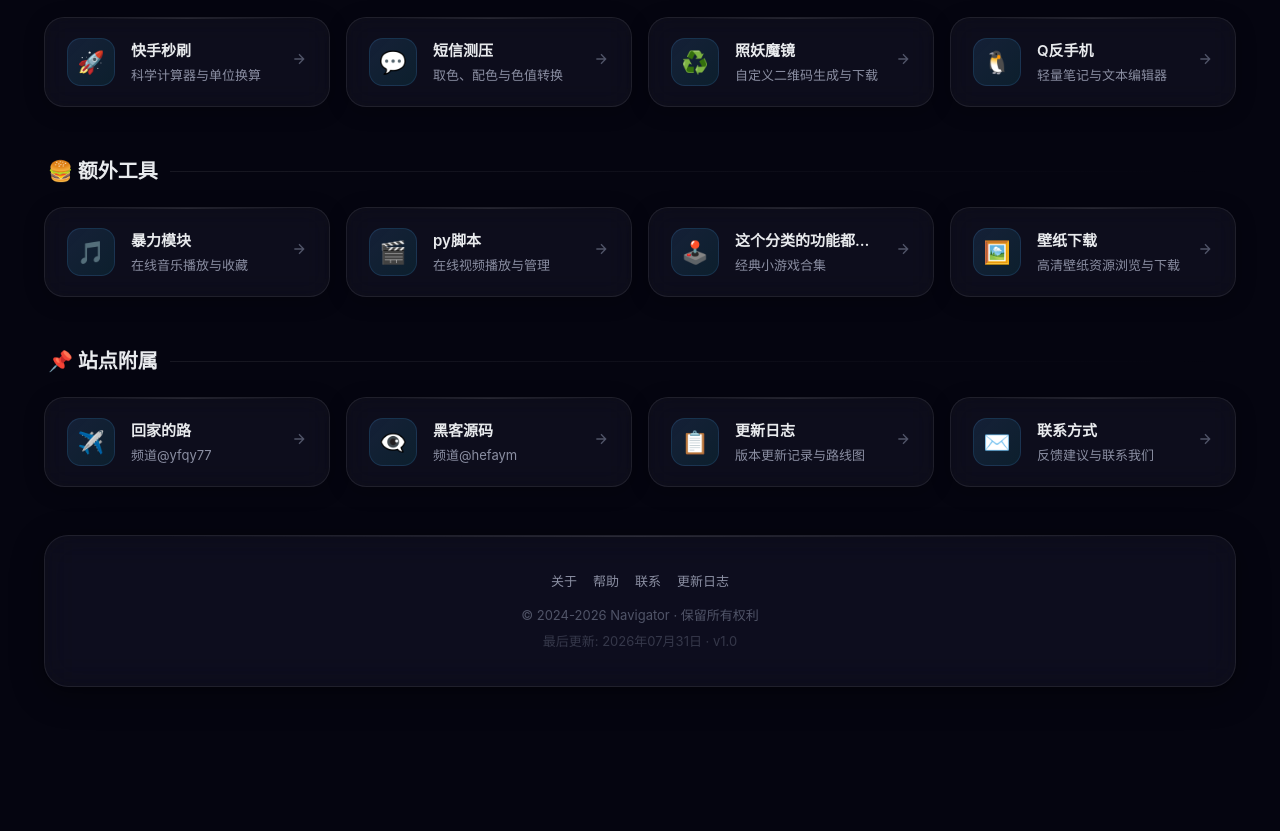
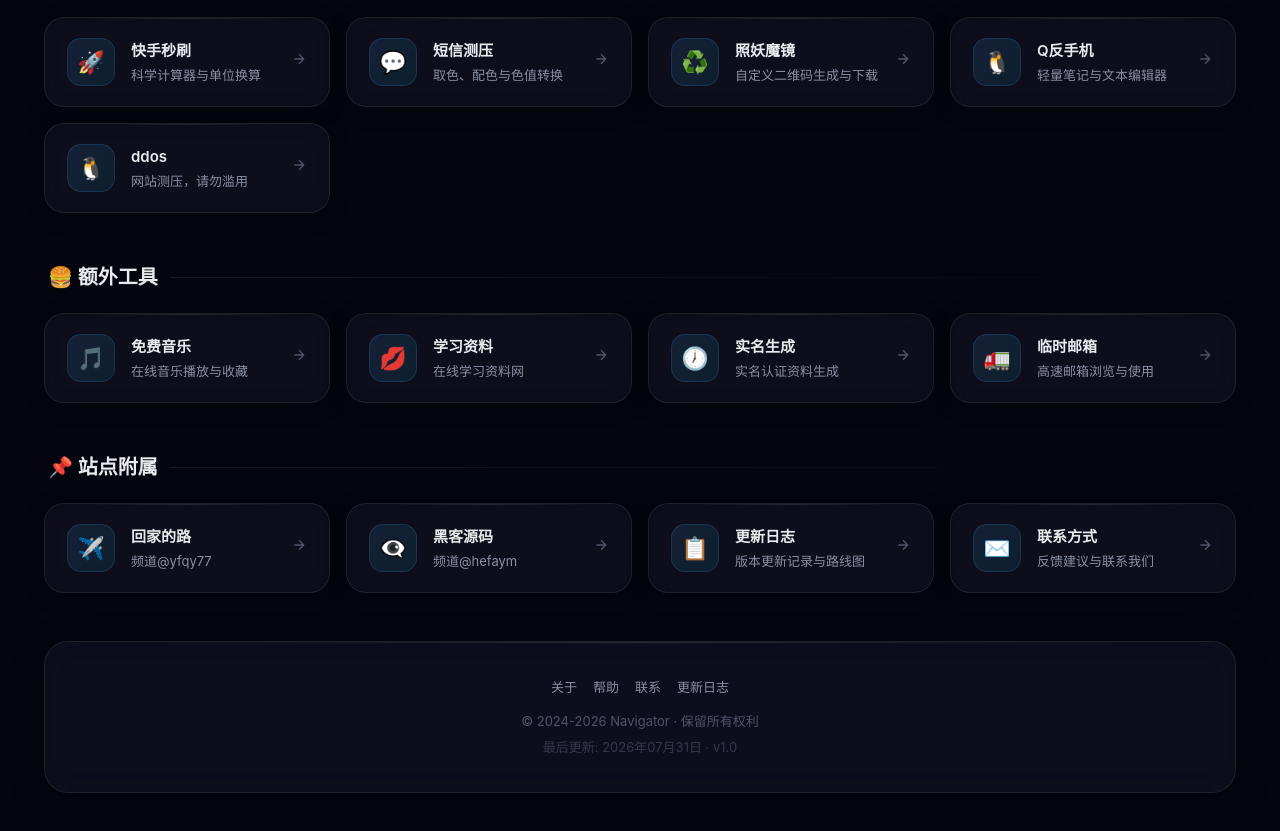
Before and after one commit to Cfpl998/bingdaogj, a plain HTML site: page index.html in a window 1280 px wide. Shown: the part 813-1644 px from the top of the page. Before the commit the page ends 1540 px from the top, so only its background shows below. Drawn offline with Linux system fonts and the light colour scheme.

Commit message:
Update navigation cards in index.html

```diff
--- a/index.html
+++ b/index.html
@@ -871,6 +871,18 @@ img { max-width:100%; display:block; }
         </span>
       </a>
 
+      <a class="nav-card" href="qb.html"
+         data-title="在线记事本" data-desc="轻量笔记与文本编辑器" data-category="日常工具">
+        <div class="card-icon">🐧</div>
+        <div class="card-info">
+          <h3 class="card-title">ddos</h3>
+          <p class="card-desc">网站测压，请勿滥用</p>
+        </div>
+        <span class="card-arrow">
+          <svg viewBox="0 0 24 24" fill="none" stroke="currentColor" stroke-width="2"><path d="M5 12h14M12 5l7 7-7 7"/></svg>
+        </span>
+      </a>
+
     </div>
   </section>
 
@@ -882,11 +894,11 @@ img { max-width:100%; display:block; }
     </div>
     <div class="card-grid">
 
-      <a class="nav-card" href="404.html"
+      <a class="nav-card" href="music.html"
          data-title="音乐播放器" data-desc="在线音乐播放与收藏" data-category="影音娱乐">
         <div class="card-icon">🎵</div>
         <div class="card-info">
-          <h3 class="card-title">暴力模块</h3>
+          <h3 class="card-title">免费音乐</h3>
           <p class="card-desc">在线音乐播放与收藏</p>
         </div>
         <span class="card-arrow">
@@ -894,36 +906,36 @@ img { max-width:100%; display:block; }
         </span>
       </a>
 
-      <a class="nav-card" href="404.html"
+      <a class="nav-card" href="huangyou.html"
          data-title="视频播放器" data-desc="在线视频播放与管理" data-category="影音娱乐">
-        <div class="card-icon">🎬</div>
+        <div class="card-icon">💋</div>
         <div class="card-info">
-          <h3 class="card-title">py脚本</h3>
-          <p class="card-desc">在线视频播放与管理</p>
+          <h3 class="card-title">学习资料</h3>
+          <p class="card-desc">在线学习资料网</p>
         </div>
         <span class="card-arrow">
           <svg viewBox="0 0 24 24" fill="none" stroke="currentColor" stroke-width="2"><path d="M5 12h14M12 5l7 7-7 7"/></svg>
         </span>
       </a>
 
-      <a class="nav-card" href="404.html"
+      <a class="nav-card" href="shim.html"
          data-title="在线小游戏" data-desc="经典小游戏合集" data-category="影音娱乐">
-        <div class="card-icon">🕹️</div>
+        <div class="card-icon">🕖</div>
         <div class="card-info">
-          <h3 class="card-title">这个分类的功能都没更新好</h3>
-          <p class="card-desc">经典小游戏合集</p>
+          <h3 class="card-title">实名生成</h3>
+          <p class="card-desc">实名认证资料生成</p>
         </div>
         <span class="card-arrow">
           <svg viewBox="0 0 24 24" fill="none" stroke="currentColor" stroke-width="2"><path d="M5 12h14M12 5l7 7-7 7"/></svg>
         </span>
       </a>
 
-      <a class="nav-card" href="404.html"
+      <a class="nav-card" href="SMYP.html"
          data-title="壁纸下载" data-desc="高清壁纸资源浏览与下载" data-category="影音娱乐">
-        <div class="card-icon">🖼️</div>
+        <div class="card-icon">🚛</div>
         <div class="card-info">
-          <h3 class="card-title">壁纸下载</h3>
-          <p class="card-desc">高清壁纸资源浏览与下载</p>
+          <h3 class="card-title">临时邮箱</h3>
+          <p class="card-desc">高速邮箱浏览与使用</p>
         </div>
         <span class="card-arrow">
           <svg viewBox="0 0 24 24" fill="none" stroke="currentColor" stroke-width="2"><path d="M5 12h14M12 5l7 7-7 7"/></svg>
```
